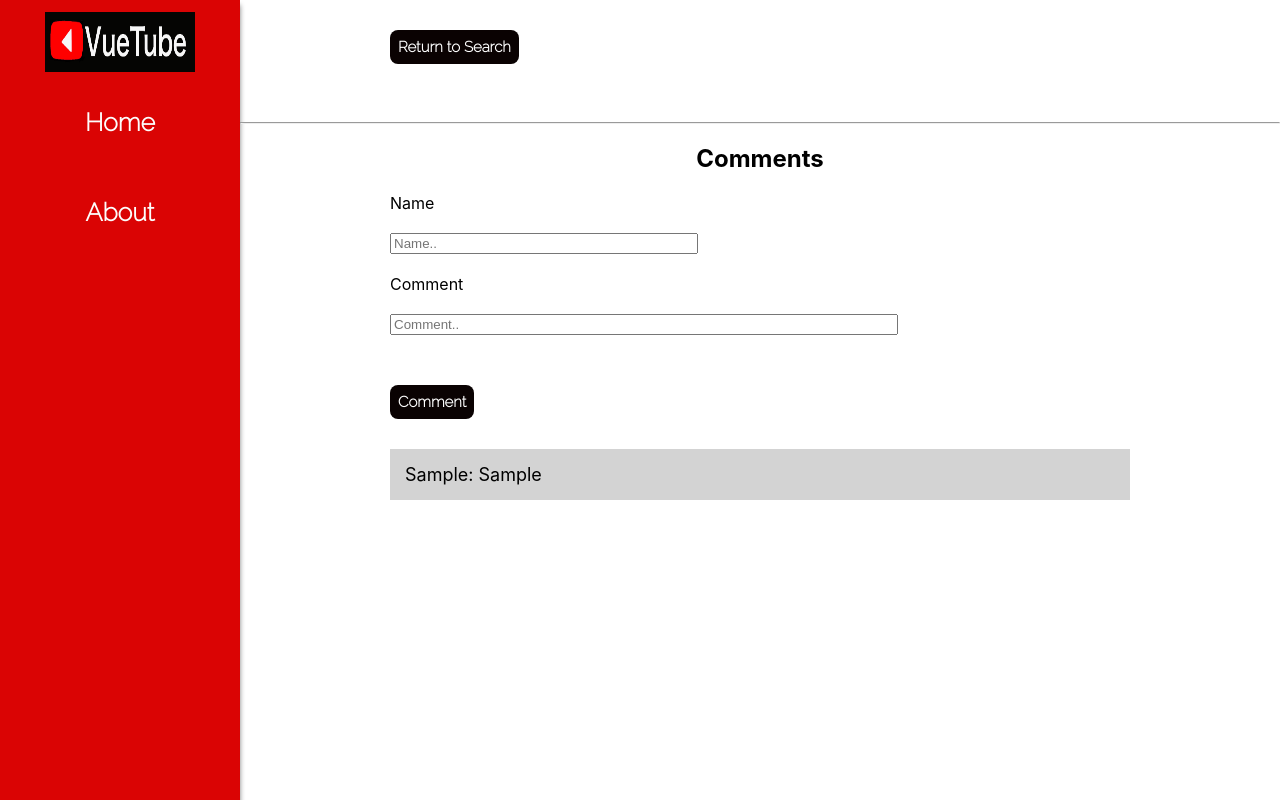
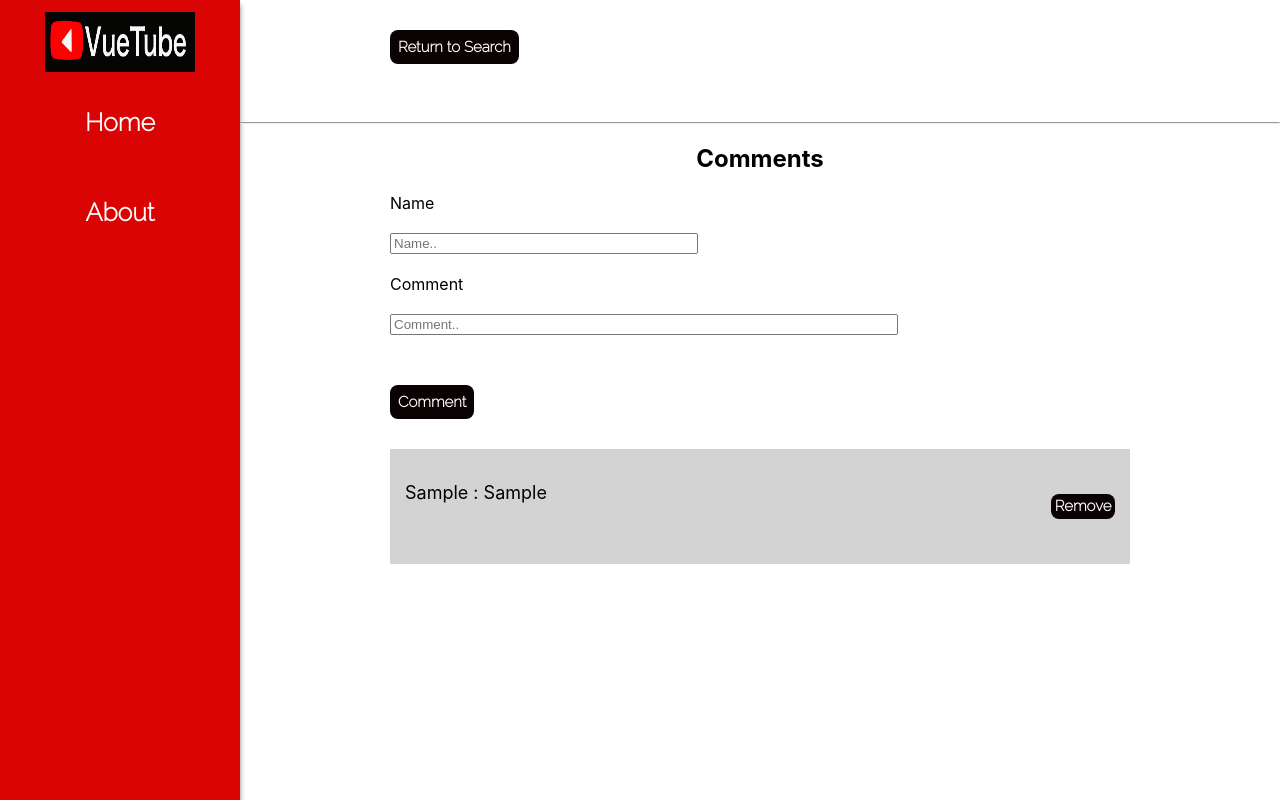
Before and after one commit to JDJ97/YouTube-React-Website, a React (Create React App) app: page /video/1 in a window 1280 px wide. Both pictures are taken after typing "Sample", "Sample" into the empty fields and a click on the button "Comment". Shown: the top 800 px of the page. Built offline with nearby package versions, Linux system fonts and the light colour scheme.

Commit message:
remove Button

```diff
--- a/src/Components/Video.css
+++ b/src/Components/Video.css
@@ -34,6 +34,10 @@
 
 .videoContainer li {
   padding: 15px;
+  display: flex;
+  flex-direction: row;
+  justify-content: space-between;
+
 }
 
 .left {
@@ -51,3 +55,10 @@ input {
 #comment {
   width: 500px;
 }
+
+#removeBtn {
+  margin-right: 0px;
+  padding: .5%;
+  display: flex;
+  flex-wrap: wrap;
+}
--- a/src/Components/Video.js
+++ b/src/Components/Video.js
@@ -19,7 +19,7 @@ const Video = (props) => {
     e.preventDefault();
     setCommentSection((prevCommentSection) => [
       ...prevCommentSection,
-      `${name}: ${comment}`,
+      `${name} : ${comment}`,
     ]);
     setName("");
     setComment("");
@@ -48,6 +48,12 @@ const Video = (props) => {
   const _onReady = (e) => {
     e.target.pauseVideo();
   };
+
+  const RemoveComment =(index) =>{
+    const newCommentSection = [...commentSection];
+    newCommentSection.splice(index, 1);
+    setCommentSection(newCommentSection);
+  }
 
 
   return (
@@ -89,7 +95,10 @@ const Video = (props) => {
       </form>
       <ul>
         {commentSection.map((comment) => {
-          return <li> {comment} </li>;
+          return <li>
+                <p> {comment} </p>
+                <button id="removeBtn" onClick={RemoveComment}>Remove</button>
+                </li>;
         })}
       </ul>
     </section>
```
Also changed, not shown: src/Components/Home.js (+8 -1 lines).
